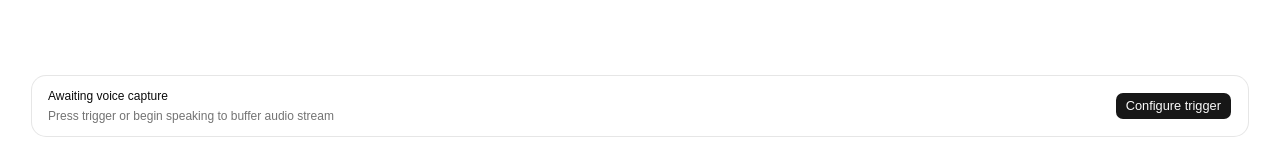
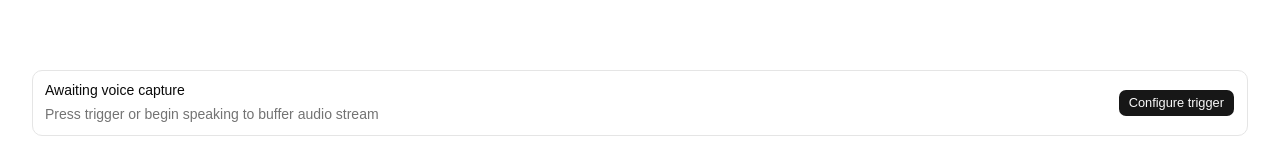
Before and after one commit to mikaelbalin/speech-transcription, a React (Vite) app: page / in a window 1280 px wide. Shown: the part 640-797 px from the top of the page. Built offline with nearby package versions, Linux system fonts and the light colour scheme.

Commit message:
Add reusable Item component family and adopt in dictation idle footer

```diff
--- a/src/components/dictation/dictation-idle.tsx
+++ b/src/components/dictation/dictation-idle.tsx
@@ -4,7 +4,13 @@
 import { AppHeaderActions } from "@/components/layout/app-header-actions";
 import { PageLayout } from "@/components/layout/page-layout";
 import { Button } from "@/components/ui/button";
-import { Card } from "@/components/ui/card";
+import {
+  Item,
+  ItemActions,
+  ItemContent,
+  ItemDescription,
+  ItemTitle,
+} from "@/components/ui/item";
 import { Kbd } from "@/components/ui/kbd";
 import { shortcutParts } from "@/lib/shortcut";
 import { type InputDevice, useInputDevices } from "@/lib/use-input-devices";
@@ -66,31 +72,31 @@
   const parts = shortcutParts(shortcut);
 
   return (
-    <Card className="flex w-full flex-row items-center justify-between gap-4 px-4 py-3">
-      <div className="flex flex-col text-left gap-1">
-        <span className="text-xs font-medium text-card-foreground">
-          Awaiting voice capture
-        </span>
-        <span className="text-xs text-muted-foreground">
+    <Item variant="outline">
+      <ItemContent>
+        <ItemTitle>Awaiting voice capture</ItemTitle>
+        <ItemDescription>
           Press trigger or begin speaking to buffer audio stream
-        </span>
-      </div>
+        </ItemDescription>
+      </ItemContent>
 
       {parts.length ? (
-        <div className="flex gap-1">
+        <ItemActions>
           {parts.map(({ key, node }, i) => (
             <span key={key} className="flex items-center gap-1">
               {i > 0 && <span className="text-muted-foreground">+</span>}
               <Kbd>{node}</Kbd>
             </span>
           ))}
-        </div>
+        </ItemActions>
       ) : (
-        <Button size="sm" render={<Link to="/settings" />}>
-          Configure trigger
-        </Button>
+        <ItemActions>
+          <Button size="sm" render={<Link to="/settings" />}>
+            Configure trigger
+          </Button>
+        </ItemActions>
       )}
-    </Card>
+    </Item>
   );
 }
 
--- /dev/null
+++ b/src/components/ui/item.tsx
@@ -0,0 +1,201 @@
+import * as React from "react"
+import { mergeProps } from "@base-ui/react/merge-props"
+import { useRender } from "@base-ui/react/use-render"
+import { cva, type VariantProps } from "class-variance-authority"
+import { cn } from "cn"
+
+import { Separator } from "@/components/ui/separator"
+
+function ItemGroup({ className, ...props }: React.ComponentProps<"div">) {
+  return (
+    <div
+      role="list"
+      data-slot="item-group"
+      className={cn(
+        "group/item-group flex w-full flex-col gap-4 has-data-[size=sm]:gap-2.5 has-data-[size=xs]:gap-2",
+        className
+      )}
+      {...props}
+    />
+  )
+}
+
+function ItemSeparator({
+  className,
+  ...props
+}: React.ComponentProps<typeof Separator>) {
+  return (
+    <Separator
+      data-slot="item-separator"
+      orientation="horizontal"
+      className={cn("my-2", className)}
+      {...props}
+    />
+  )
+}
+
+const itemVariants = cva(
+  "group/item flex w-full flex-wrap items-center rounded-lg border text-sm transition-colors duration-100 outline-none focus-visible:border-ring focus-visible:ring-[3px] focus-visible:ring-ring/50 [a]:transition-colors [a]:hover:bg-muted",
+  {
+    variants: {
+      variant: {
+        default: "border-transparent",
+        outline: "border-border",
+        muted: "border-transparent bg-muted/50",
+      },
+      size: {
+        default: "gap-2.5 px-3 py-2.5",
+        sm: "gap-2.5 px-3 py-2.5",
+        xs: "gap-2 px-2.5 py-2 in-data-[slot=dropdown-menu-content]:p-0",
+      },
+    },
+    defaultVariants: {
+      variant: "default",
+      size: "default",
+    },
+  }
+)
+
+function Item({
+  className,
+  variant = "default",
+  size = "default",
+  render,
+  ...props
+}: useRender.ComponentProps<"div"> & VariantProps<typeof itemVariants>) {
+  return useRender({
+    defaultTagName: "div",
+    props: mergeProps<"div">(
+      {
+        className: cn(itemVariants({ variant, size, className })),
+      },
+      props
+    ),
+    render,
+    state: {
+      slot: "item",
+      variant,
+      size,
+    },
+  })
+}
+
+const itemMediaVariants = cva(
+  "flex shrink-0 items-center justify-center gap-2 group-has-data-[slot=item-description]/item:translate-y-0.5 group-has-data-[slot=item-description]/item:self-start [&_svg]:pointer-events-none",
+  {
+    variants: {
+      variant: {
+        default: "bg-transparent",
+        icon: "[&_svg:not([class*='size-'])]:size-4",
+        image:
+          "size-10 overflow-hidden rounded-sm group-data-[size=sm]/item:size-8 group-data-[size=xs]/item:size-6 [&_img]:size-full [&_img]:object-cover",
+      },
+    },
+    defaultVariants: {
+      variant: "default",
+    },
+  }
+)
+
+function ItemMedia({
+  className,
+  variant = "default",
+  ...props
+}: React.ComponentProps<"div"> & VariantProps<typeof itemMediaVariants>) {
+  return (
+    <div
+      data-slot="item-media"
+      data-variant={variant}
+      className={cn(itemMediaVariants({ variant, className }))}
+      {...props}
+    />
+  )
+}
+
+function ItemContent({ className, ...props }: React.ComponentProps<"div">) {
+  return (
+    <div
+      data-slot="item-content"
+      className={cn(
+        "flex flex-1 flex-col gap-1 group-data-[size=xs]/item:gap-0 [&+[data-slot=item-content]]:flex-none",
+        className
+      )}
+      {...props}
+    />
+  )
+}
+
+function ItemTitle({ className, ...props }: React.ComponentProps<"div">) {
+  return (
+    <div
+      data-slot="item-title"
+      className={cn(
+        "line-clamp-1 flex w-fit items-center gap-2 text-sm leading-snug font-medium underline-offset-4",
+        className
+      )}
+      {...props}
+    />
+  )
+}
+
+function ItemDescription({ className, ...props }: React.ComponentProps<"p">) {
+  return (
+    <p
+      data-slot="item-description"
+      className={cn(
+        "line-clamp-2 text-left text-sm leading-normal font-normal text-muted-foreground group-data-[size=xs]/item:text-xs [&>a]:underline [&>a]:underline-offset-4 [&>a:hover]:text-primary",
+        className
+      )}
+      {...props}
+    />
+  )
+}
+
+function ItemActions({ className, ...props }: React.ComponentProps<"div">) {
+  return (
+    <div
+      data-slot="item-actions"
+      className={cn("flex items-center gap-2", className)}
+      {...props}
+    />
+  )
+}
+
+function ItemHeader({ className, ...props }: React.ComponentProps<"div">) {
+  return (
+    <div
+      data-slot="item-header"
+      className={cn(
+        "flex basis-full items-center justify-between gap-2",
+        className
+      )}
+      {...props}
+    />
+  )
+}
+
+function ItemFooter({ className, ...props }: React.ComponentProps<"div">) {
+  return (
+    <div
+      data-slot="item-footer"
+      className={cn(
+        "flex basis-full items-center justify-between gap-2",
+        className
+      )}
+      {...props}
+    />
+  )
+}
+
+export {
+  Item,
+  ItemMedia,
+  ItemContent,
+  ItemActions,
+  ItemGroup,
+  ItemSeparator,
+  ItemTitle,
+  ItemDescription,
+  ItemHeader,
+  ItemFooter,
+}
```
